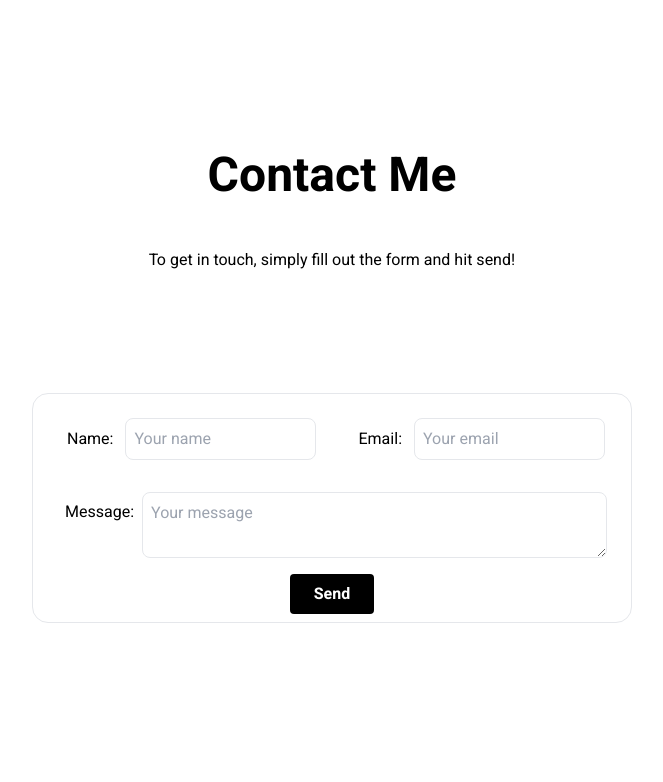
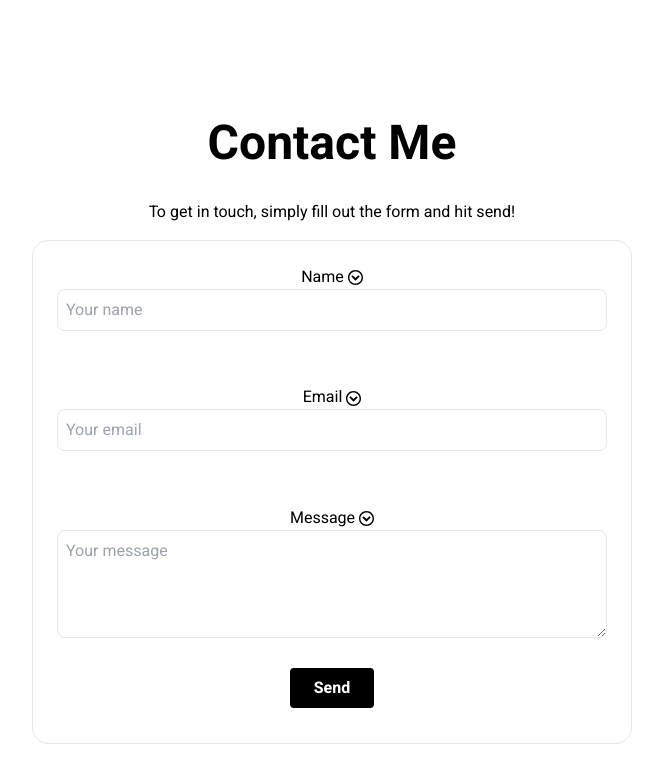
Before and after one commit to Martin-Abbott/martin-abbott.github.io, a React (Vite) app: page / in a window 1280 px wide. Shown: the part 2864-3646 px from the top of the page, without its empty margins (308-971 px from the left). Built offline with nearby package versions, Linux system fonts and the light colour scheme.

Commit message:
Conditionally rendering send button or confirmation message based on state

```diff
--- a/src/components/Contact.jsx
+++ b/src/components/Contact.jsx
@@ -1,7 +1,10 @@
-import { useRef } from "react";
+import { useRef, useState } from "react";
 import emailjs from "@emailjs/browser";
+import { ImCircleDown } from "react-icons/im";
 
 const Contact = () => {
+	const [disabled, setDisabled] = useState(false);
+
 	const contactForm = useRef();
 
 	const sendEmail = (e) => {
@@ -17,10 +20,14 @@ const Contact = () => {
 			.then(
 				(result) => {
 					console.log(result.text);
-					console.log(result);
+					setDisabled(true);
 				},
 				(error) => {
 					console.log(error.text);
+					setDisabled(false);
+					window.alert(
+						"Sorry, something went wrong. Please refresh the page and try again!"
+					);
 				}
 			);
 	};
@@ -30,47 +37,74 @@ const Contact = () => {
 			id="Contact"
 			className="text-center my-20 min-h-[80vh] flex flex-col place-items-center place-content-around"
 		>
-			<h2 className="text-5xl font-bold py-12">Contact Me</h2>
-			<p>To get in touch, simply fill out the form and hit send!</p>
+			<h2 className="text-5xl font-bold py-4">Contact Me</h2>
+			<p className="p-4">
+				To get in touch, simply fill out the form and hit send!
+			</p>
 			<form
 				ref={contactForm}
 				onSubmit={sendEmail}
-				className="flex flex-wrap justify-evenly p-2 text-black border rounded-2xl w-[85vw] max-w-[600px] self-center m-auto"
+				className="flex flex-wrap flex-grow justify-evenly p-4 text-black border rounded-2xl w-[85vw] max-w-[600px] self-center m-auto"
 			>
-				<section className="p-4">
-					<label className="p-2">Name: </label>
+				<section className="p-2 w-full group">
+					<label className="p-2">
+						Name{" "}
+						<ImCircleDown
+							size={15}
+							className="inline group-hover:text-green-600 self-start"
+						/>
+					</label>
 					<input
 						type="text"
 						name="user_name"
 						placeholder="Your name"
 						required
-						className="p-2 m-auto flex-grow border rounded-lg"
+						className="p-2 m-auto w-full border rounded-lg group-hover:border group-hover:border-green-600"
 					/>
 				</section>
-				<section className="p-4">
-					<label className="p-2">Email: </label>
+				<section className="p-2 w-full group">
+					<label className="p-2">
+						Email{" "}
+						<ImCircleDown
+							size={15}
+							className="inline group-hover:text-green-600 self-start"
+						/>
+					</label>
 					<input
 						type="email"
 						name="user_email"
 						placeholder="Your email"
 						required
-						className="p-2 m-auto flex-grow border rounded-lg"
+						className="p-2 m-auto w-full border rounded-lg group-hover:border-green-600"
 					/>
 				</section>
-				<section className="p-4 w-full flex">
-					<label className="p-2">Message: </label>
+				<section className="p-2 w-full flex-grow group">
+					<label className="p-2">
+						Message{" "}
+						<ImCircleDown
+							size={15}
+							className="inline group-hover:text-green-600 self-start"
+						/>
+					</label>
 					<textarea
 						name="message"
 						placeholder="Your message"
 						required
-						className="p-2 border flex-grow rounded-lg"
+						className="p-2 border w-full h-4/5 rounded-lg group-hover:border-green-600"
 					/>
 				</section>
-				<input
-					type="submit"
-					value="Send"
-					className="m-auto  bg-black hover:scale-125 duration-300 text-white font-bold py-2 px-6 rounded focus:shadow-outline"
-				/>
+				{disabled ? (
+					<p className="m-auto bg-black text-white font-bold py-2 px-6 rounded ring ring-offset-1 ring-green-600 bg-blend-saturation">
+						Thanks! I&apos;ll be in touch!
+					</p>
+				) : (
+					<input
+						type="submit"
+						value="Send"
+						disabled={disabled}
+						className="m-auto bg-black hover:scale-125 duration-300 text-white font-bold py-2 px-6 rounded focus:shadow-outline"
+					/>
+				)}
 			</form>
 		</section>
 	);
```
